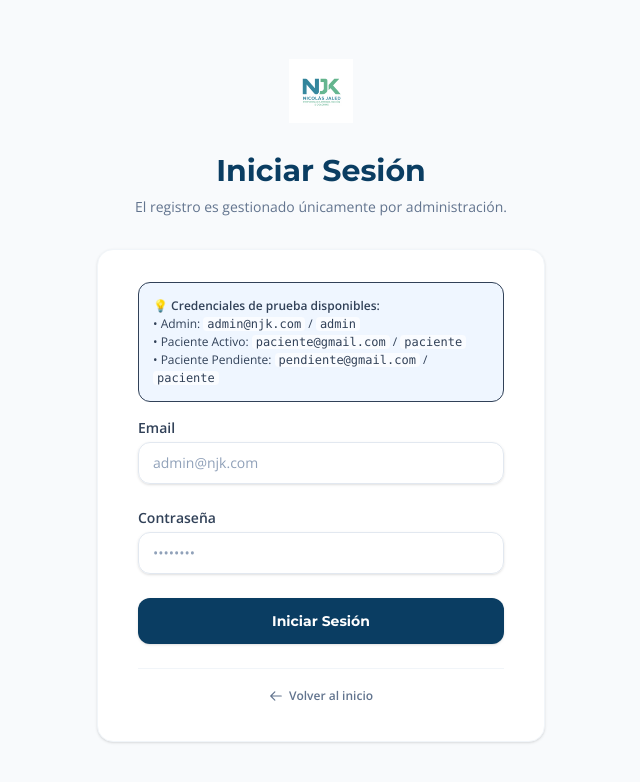
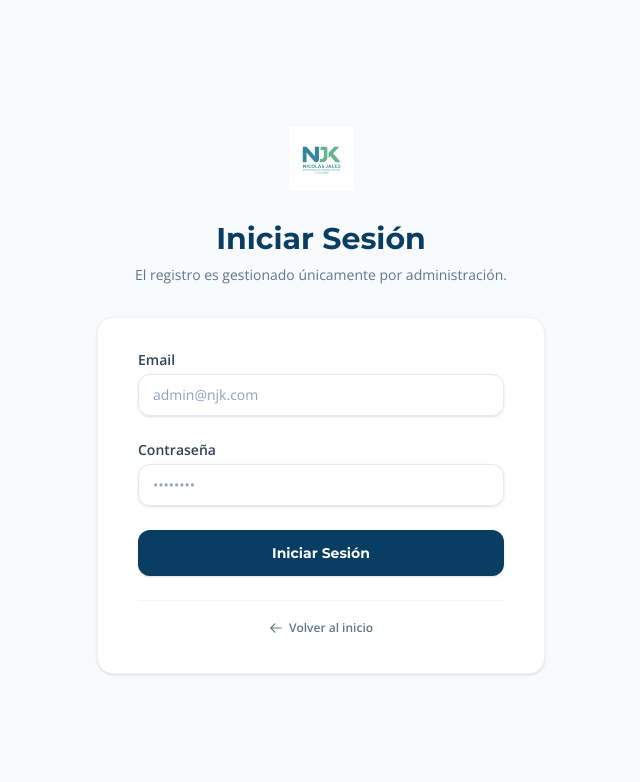
Before and after one commit to sanwortley/kine-nico, a Next.js app: page /auth/login in a window 1280 px wide. Shown: the top 782 px of the page, without its empty margins (319-959 px from the left). Built offline with nearby package versions, Linux system fonts and the light colour scheme; no server answers.

Commit message:
fix: remove test credentials box from login page

```diff
--- a/src/app/auth/login/page.tsx
+++ b/src/app/auth/login/page.tsx
@@ -56,13 +56,6 @@ export default function LoginPage() {
 
       <div className="mt-8 sm:mx-auto sm:w-full sm:max-w-md">
         <div className="bg-white py-8 px-4 shadow sm:rounded-2xl sm:px-10 border border-slate-100">
-
-          <div className="mb-4 p-3.5 bg-blue-50 border border-blue-150 rounded-xl text-xs text-slate-700 leading-normal">
-            💡 <strong>Credenciales de prueba disponibles:</strong><br />
-            • Admin: <code className="bg-white/70 px-1 rounded">admin@njk.com</code> / <code className="bg-white/70 px-1 rounded">admin</code><br />
-            • Paciente Activo: <code className="bg-white/70 px-1 rounded">paciente@gmail.com</code> / <code className="bg-white/70 px-1 rounded">paciente</code><br />
-            • Paciente Pendiente: <code className="bg-white/70 px-1 rounded">pendiente@gmail.com</code> / <code className="bg-white/70 px-1 rounded">paciente</code>
-          </div>
 
           {error && (
             <div className="mb-6 p-4 rounded-xl bg-red-50 text-red-700 text-sm font-sans font-semibold border border-red-100">
```
